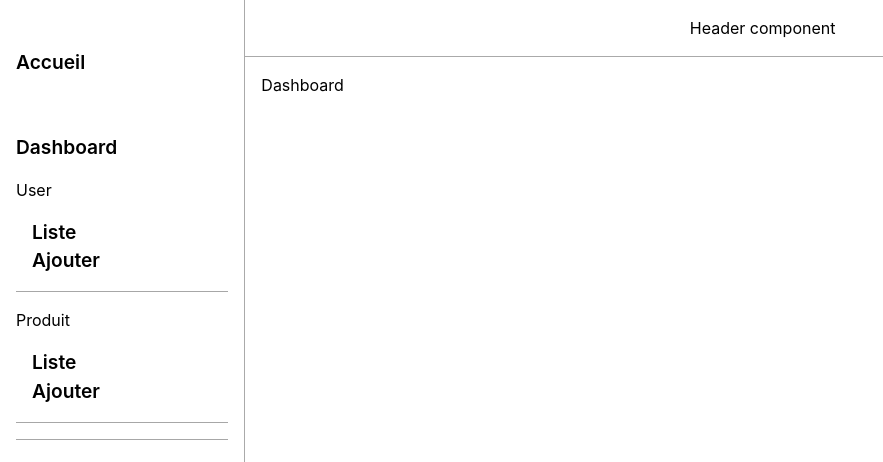
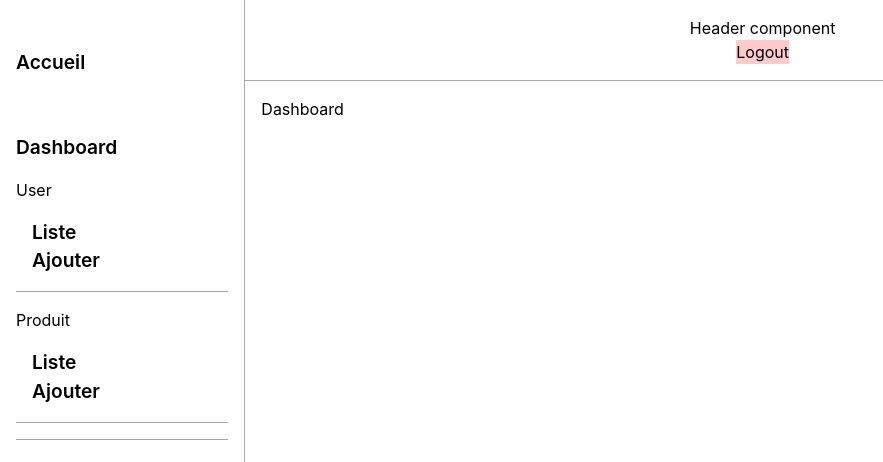
Before and after one commit to pouani/React-crud, a React (Create React App) app: page /admin in a window 1280 px wide. Shown: the top 462 px of the page, without its empty margins (0-883 px from the left). Built offline with nearby package versions, Linux system fonts and the light colour scheme; sample sign-in values are in the browser's storage.

Commit message:
logout et routage programmatic

```diff
--- a/src/components/admin/Header.js
+++ b/src/components/admin/Header.js
@@ -1,9 +1,16 @@
 import React from 'react'
-
+import { useNavigate } from 'react-router-dom'
+import { accountService } from '../../_services/accountService'
 const Header = () => {
+  let navigate = useNavigate();
+  const logout = () => {
+    accountService.logout();
+    navigate('/');
+  }
   return (
-    <div className='header-admin'>
+    <div className='header-admin d-flex'>
         <h2>Header component</h2>
+        <button onClick={logout} className='btn bg-red-200'>Logout</button>
     </div>
   )
 }
--- a/src/components/public/Header.js
+++ b/src/components/public/Header.js
@@ -11,6 +11,7 @@ const Header = () => {
             <li><Link to="/home">Accueil</Link></li>
             <li><Link to="/service">Services</Link></li>
             <li><Link to="/contact">Contact</Link></li>
+            <li><Link to="/auth">Admin</Link></li>
           </ul>
         </nav>
       </header>
```
